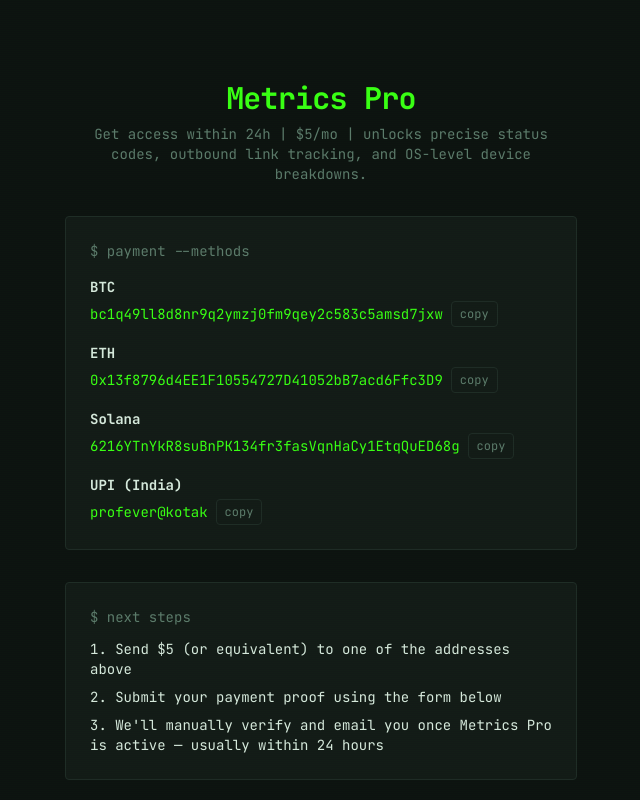
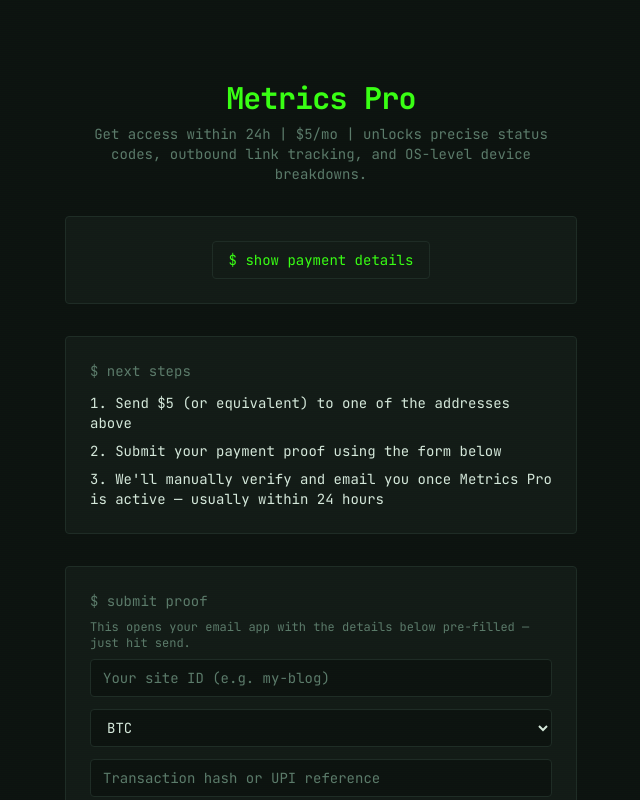
Before and after one commit to yazhnar/PlumaMetrics, a Next.js app: page /upgrade in a window 1280 px wide. Shown: the top 800 px of the page, without its empty margins (319-959 px from the left). Built offline with nearby package versions, Linux system fonts and the light colour scheme.

Commit message:
Add click-to-reveal payment details, use Hide My Email for support address

```diff
--- a/app/upgrade/page.tsx
+++ b/app/upgrade/page.tsx
@@ -1,5 +1,5 @@
 import ProofForm from './proof-form';
-import CopyAddress from './copy-address';
+import PaymentDetails from './payment-details';
 
 export default function UpgradePage() {
   return (
@@ -14,29 +14,7 @@
           </p>
         </div>
 
-        <div className="bg-panel border border-panel-border rounded p-6 space-y-4">
-          <div className="text-muted text-sm">$ payment --methods</div>
-
-          <div>
-            <div className="text-foreground font-bold text-sm mb-1">BTC</div>
-            <CopyAddress address="bc1q49ll8d8nr9q2ymzj0fm9qey2c583c5amsd7jxw" />
-            </div>
-
-          <div>
-            <div className="text-foreground font-bold text-sm mb-1">ETH</div>
-            <CopyAddress address="0x13f8796d4EE1F10554727D41052bB7acd6Ffc3D9" />
-          </div>
-
-          <div>
-            <div className="text-foreground font-bold text-sm mb-1">Solana</div>
-            <CopyAddress address="6216YTnYkR8suBnPK134fr3fasVqnHaCy1EtqQuED68g" />
-          </div>
-
-          <div>
-            <div className="text-foreground font-bold text-sm mb-1">UPI (India)</div>
-            <CopyAddress address="profever@kotak" />
-          </div>
-        </div>
+                <PaymentDetails />
 
         <div className="bg-panel border border-panel-border rounded p-6 space-y-3">
           <div className="text-muted text-sm">$ next steps</div>
--- /dev/null
+++ b/app/upgrade/payment-details.tsx
@@ -0,0 +1,47 @@
+'use client';
+
+import { useState } from 'react';
+import CopyAddress from './copy-address';
+
+export default function PaymentDetails() {
+  const [revealed, setRevealed] = useState(false);
+
+  if (!revealed) {
+    return (
+      <div className="bg-panel border border-panel-border rounded p-6 text-center">
+        <button
+          onClick={() => setRevealed(true)}
+          className="border border-panel-border rounded px-4 py-2 text-sm text-primary hover:bg-background"
+        >
+          $ show payment details
+        </button>
+      </div>
+    );
+  }
+
+  return (
+    <div className="bg-panel border border-panel-border rounded p-6 space-y-4">
+      <div className="text-muted text-sm">$ payment --methods</div>
+
+      <div>
+        <div className="text-foreground font-bold text-sm mb-1">BTC</div>
+        <CopyAddress address="bc1q49ll8d8nr9q2ymzj0fm9qey2c583c5amsd7jxw" />
+      </div>
+
+      <div>
+        <div className="text-foreground font-bold text-sm mb-1">ETH</div>
+        <CopyAddress address="0x13f8796d4EE1F10554727D41052bB7acd6Ffc3D9" />
+      </div>
+
+      <div>
+        <div className="text-foreground font-bold text-sm mb-1">Solana</div>
+        <CopyAddress address="6216YTnYkR8suBnPK134fr3fasVqnHaCy1EtqQuED68g" />
+      </div>
+
+      <div>
+        <div className="text-foreground font-bold text-sm mb-1">UPI (India)</div>
+        <CopyAddress address="profever@kotak" />
+      </div>
+    </div>
+  );
+}
--- a/app/upgrade/proof-form.tsx
+++ b/app/upgrade/proof-form.tsx
@@ -3,7 +3,7 @@
 import { useState } from 'react';
 
 // Replace with your actual email address
-const SUPPORT_EMAIL = '[YOUR_EMAIL_ADDRESS]';
+const SUPPORT_EMAIL = '4ftz8v3wd@mozmail.com';
 
 export default function ProofForm() {
   const [siteId, setSiteId] = useState('');
```
